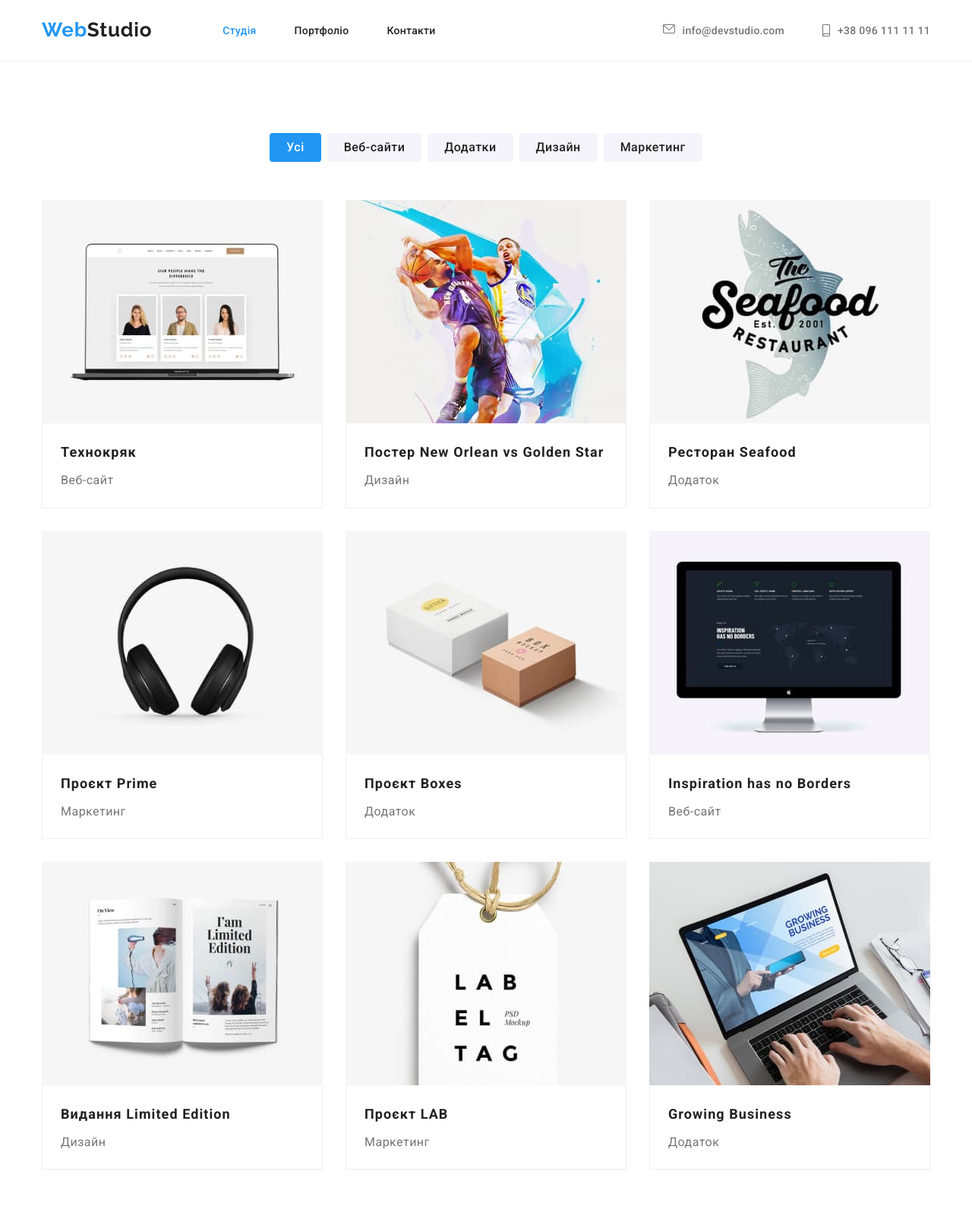
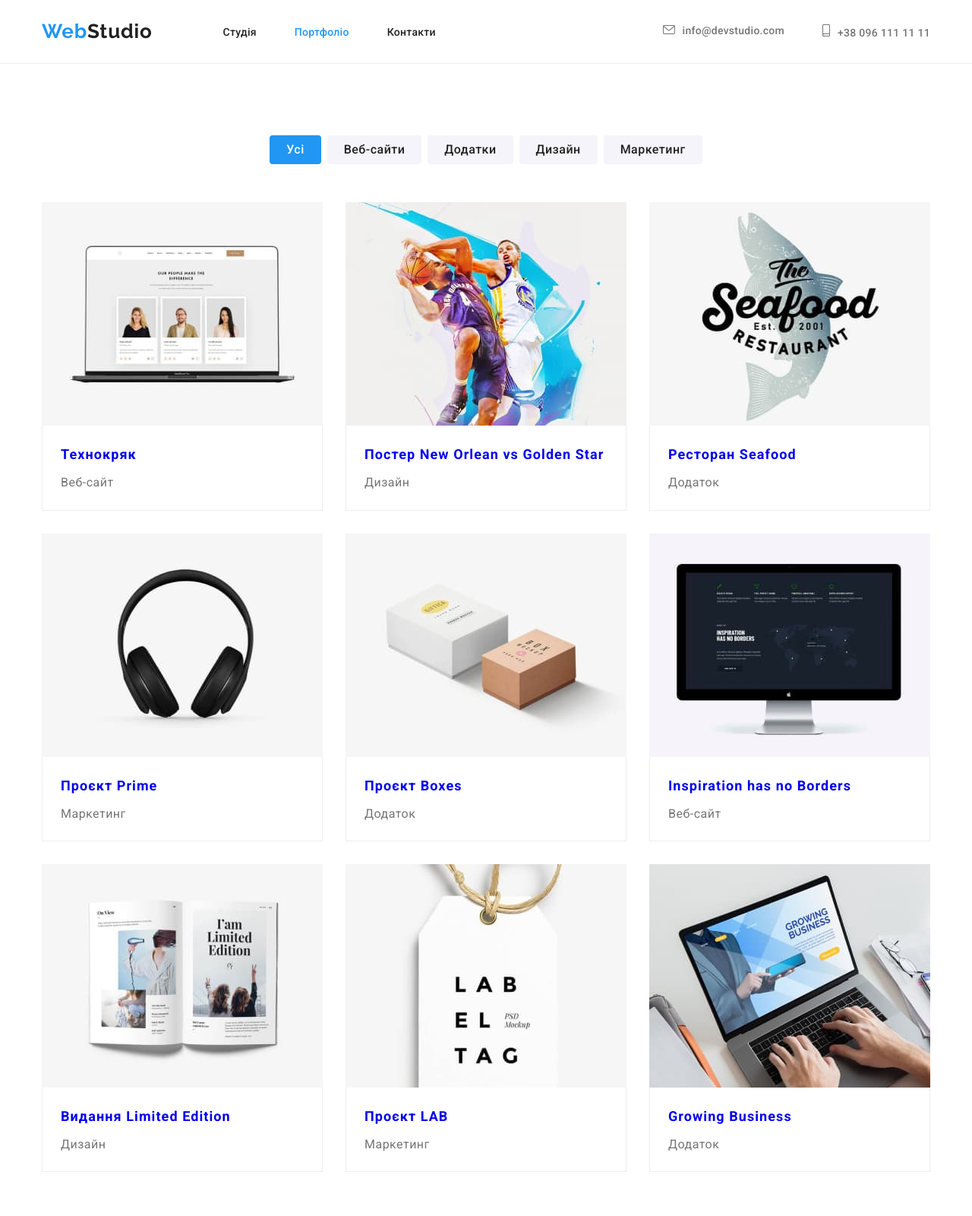
Before and after one commit to OsokinNikita/goit-markup-hw-04, a plain HTML site: page portfolio.html in a window 1280 px wide. Shown: the top 1600 px of the page at 76% size. Drawn offline with nearby package versions, Linux system fonts and the light colour scheme.

Commit message:
доработал

```diff
--- a/css/styles.css
+++ b/css/styles.css
@@ -85,6 +85,7 @@ address {
 }
 
 .logo {
+  display: flex;
   font-family: 'Raleway', sans-serif;
   font-style: normal;
   font-weight: 700;
@@ -137,6 +138,10 @@ address {
   letter-spacing: 0.02em;
 }
 
+.nav-link:focus {
+  color: var(--color-buton);
+}
+
 .nav-link.current {
   color: var(--color-buton);
 }
@@ -154,9 +159,10 @@ address {
 }
 
 .contakt-link {
-  display: inline-flex;
+  display: flex;
   padding-top: 32px;
   padding-bottom: 32px;
+  align-items: baseline;
 }
 
 .heder-contakt-link .contakt-link {
@@ -165,6 +171,11 @@ address {
   font-size: 14px;
   line-height: 1.15;
   letter-spacing: 0.02em;
+}
+
+.heder-soc-icon {
+  fill: rgba(117, 117, 117, 1);
+  margin-right: 10px;
 }
 
 .heder-contakt-link .contakt-link:hover,
@@ -176,14 +187,14 @@ address {
   letter-spacing: 0.02em;
 }
 
+.contakt-link:hover,
+.contakt-link:focus {
+  color: #2196f3;
+}
+
 .contakt-link:hover .heder-soc-icon,
 .contakt-link:focus .heder-soc-icon {
   fill: #2196f3;
-}
-
-.heder-soc-icon {
-  fill: rgba(117, 117, 117, 1);
-  margin-right: 10px;
 }
 
 /* ///////////////////////MAIN///////////////// */
@@ -310,6 +321,7 @@ address {
   line-height: 1.17;
   text-align: center;
   letter-spacing: 0.03em;
+  margin-bottom: 50px;
 }
 
 .features-list {
@@ -406,7 +418,6 @@ address {
 .client-logo {
   display: flex;
   justify-content: center;
-  margin-top: 50px;
   margin-bottom: 94px;
 }
 
@@ -462,17 +473,18 @@ address {
 }
 
 .adress {
+  display: flex;
   font-style: normal;
   font-weight: 400;
   font-size: 14px;
-  margin-top: 20px;
   line-height: 1.7;
   letter-spacing: 0.03em;
   color: var(--color-wite);
 }
 
-/* .footer-contakt-link {
-} */
+.footer-contakt-link {
+  margin-top: 20px;
+}
 
 /* .contakt-links {
 } */
@@ -491,7 +503,7 @@ address {
 }
 
 .footer-item {
-  color: var(--color-wite);
+  color: rgba(255, 255, 255, 0.6);
 }
 
 .footer-item:not(:last-child) {
@@ -504,6 +516,7 @@ address {
   font-size: 14px;
   line-height: 1.7;
   letter-spacing: 0.03em;
+  color: var(--color-wite);
 }
 
 .footer-link {
@@ -667,3 +680,13 @@ address {
   letter-spacing: 0.03em;
   color: var(--color-text);
 }
+
+.portfolio-card-item-link {
+  display: inline-block;
+  text-decoration: none;
+}
+
+.portfolio-card-item-link:hover,
+.portfolio-card-item-link:focus {
+  box-shadow: 0px 1px 1px rgba(0, 0, 0, 0.12), 0px 4px 4px rgba(0, 0, 0, 0.06), 1px 4px 6px rgba(0, 0, 0, 0.16);
+}
--- a/portfolio.html
+++ b/portfolio.html
@@ -27,10 +27,10 @@
         <nav>
           <ul class="header-nav-link list">
             <li class="header-nav-item">
-              <a href="./index.html" class="nav-link current link">Студія</a>
+              <a href="./index.html" class="nav-link link">Студія</a>
             </li>
             <li class="header-nav-item">
-              <a href="./portfolio.html" class="nav-link link">Портфоліо</a>
+              <a href="./portfolio.html" class="nav-link current link">Портфоліо</a>
             </li>
             <li class="header-nav-item">
               <a href="#" class="nav-link link">Контакти</a>
@@ -82,67 +82,85 @@
 
           <ul class="portfolio-list card-set list">
             <li class="card-set-item card-set-item-shadou">
+              <a class="portfolio-card-item-link" href="#">
                 <img src="./img/img-portfolio/1.jpg" alt="картинка-з-комп’ютером" width="370" height="294" />
                 <div class="portfolio-oborder">
                   <h2 class="portfolio-h">Технокряк</h2>
                   <p class="portfolio-p">Веб-сайт</p>
                 </div>
+              </a>
             </li>
             <li class="card-set-item card-set-item-shadou">
+              <a class="portfolio-card-item-link" href="#">
                 <img src="./img/img-portfolio/2.jpg" alt="картинка-з-спортсменами" width="370" height="294" />
                 <div class="portfolio-oborder">
                   <h2 class="portfolio-h">Постер<span lang="en"> New Orlean vs Golden Star</span></h2>
                   <p class="portfolio-p">Дизайн</p>
                 </div>
+              </a>
             </li>
             <li class="card-set-item card-set-item-shadou">
+              <a class="portfolio-card-item-link" href="#">
                 <img src="./img/img-portfolio/3.jpg" alt="картинка-ресторану" width="370" height="294" />
                 <div class="portfolio-oborder">
                   <h2 class="portfolio-h">Ресторан <span lang="en">Seafood</span></h2>
                   <p class="portfolio-p">Додаток</p>
                 </div>
+              </a>
             </li>
             <li class="card-set-item card-set-item-shadou">
+              <a class="portfolio-card-item-link" href="#">
                 <img src="./img/img-portfolio/4.jpg" alt="картинка-з-навушниками" width="370" height="294" />
                 <div class="portfolio-oborder">
                   <h2 class="portfolio-h">Проєкт <span lang="en">Prime</span></h2>
                   <p class="portfolio-p">Маркетинг</p>
                 </div>
+              </a>
             </li>
             <li class="card-set-item card-set-item-shadou">
+              <a class="portfolio-card-item-link" href="#">
                 <img src="./img/img-portfolio/5.jpg" alt="картинка-з-двума-коробками" width="370" height="294" />
                 <div class="portfolio-oborder">
                   <h2 class="portfolio-h">Проєкт <span lang="en">Boxes</span></h2>
                   <p class="portfolio-p">Додаток</p>
                 </div>
+              </a>
             </li>
             <li class="card-set-item card-set-item-shadou">
+              <a class="portfolio-card-item-link" href="#">
                 <img src="./img/img-portfolio/6.jpg" alt="картинка-з-комп’ютером" width="370" height="294" />
                 <div class="portfolio-oborder">
                   <h2 class="portfolio-h" lang="en">Inspiration has no Borders</h2>
                   <p class="portfolio-p">Веб-сайт</p>
                 </div>
+              </a>
             </li>
             <li class="card-set-item card-set-item-shadou">
+              <a class="portfolio-card-item-link" href="#">
                 <img src="./img/img-portfolio/7.jpg" alt="картинка-з-книгою" width="370" height="294" />
                 <div class="portfolio-oborder">
                   <h2 class="portfolio-h">Видання <span lang="en">Limited Edition</span></h2>
                   <p class="portfolio-p">Дизайн</p>
                 </div>
+              </a>
             </li>
             <li class="card-set-item card-set-item-shadou">
+              <a class="portfolio-card-item-link" href="#">
                 <img src="./img/img-portfolio/8.jpg" alt="картинка-з-наліпкою" width="370" height="294" />
                 <div class="portfolio-oborder">
                   <h2 class="portfolio-h">Проєкт <span lang="en">LAB</span></h2>
                   <p class="portfolio-p">Маркетинг</p>
                 </div>
+              </a>
             </li>
             <li class="card-set-item card-set-item-shadou">
+              <a class="portfolio-card-item-link" href="#">
                 <img src="./img/img-portfolio/9.jpg" alt="картинка-з-ноутбуком" width="370" height="294" />
                 <div class="portfolio-oborder">
                   <h2 class="portfolio-h" lang="en">Growing Business</h2>
                   <p class="portfolio-p">Додаток</p>
                 </div>
+              </a>
             </li>
           </ul>
         </div>
```
Also changed, not shown: index.html (+1 -1 lines). Lines whose indentation alone changed are shown as unchanged.
